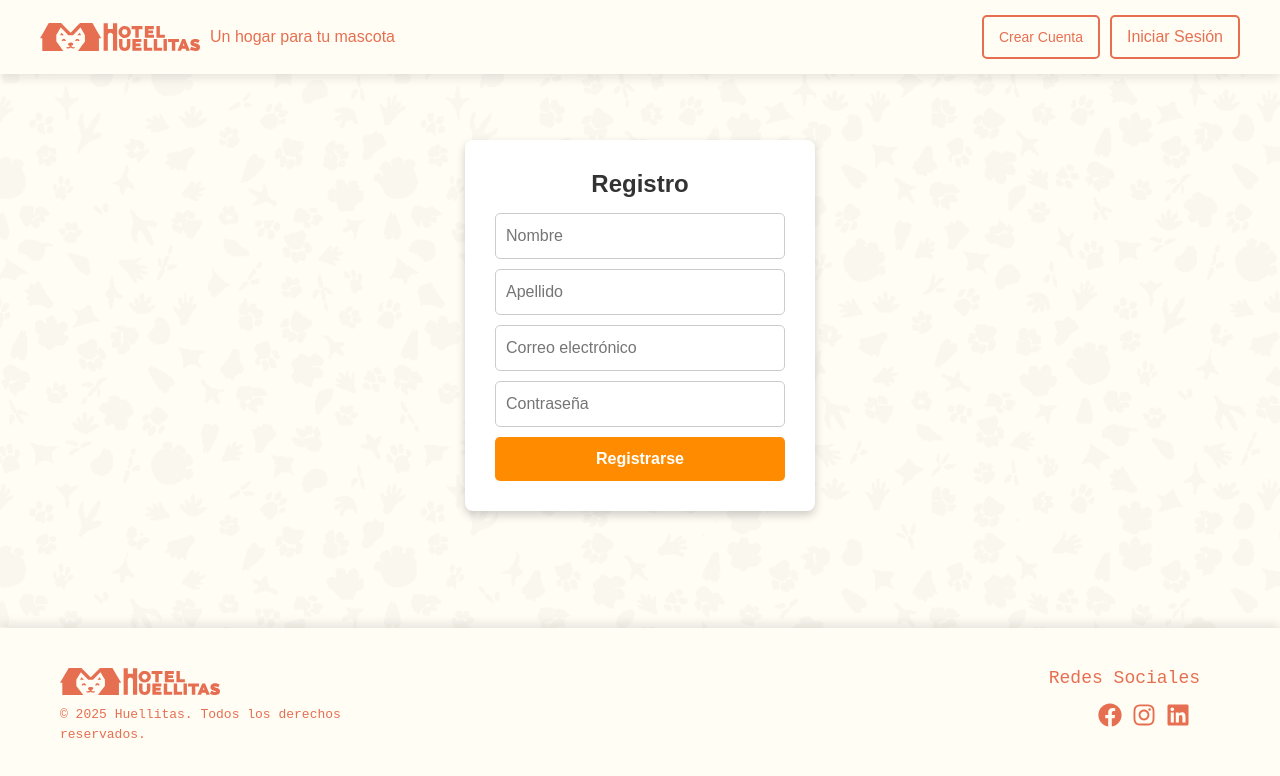
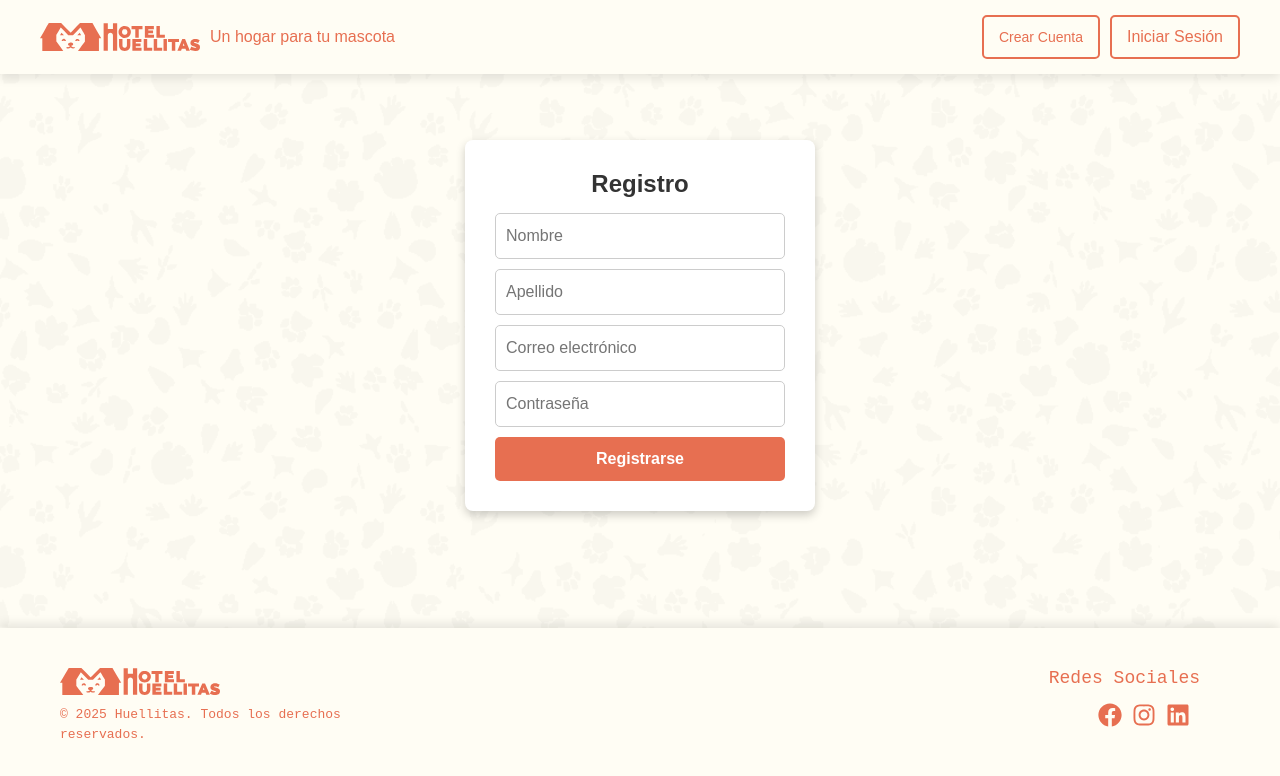
Before and after one commit to grupo-4-proyecto-integrador-dh/grupo-4-proyecto-integrador-dh-Frontend, a React (Vite) app in the folder huellitas/: page /registro in a window 1280 px wide. In both pictures the pointer is over the button "Registrarse". Shown: the top 776 px of the page. Built offline with nearby package versions, Linux system fonts and the light colour scheme; a web font is replaced by a local one.

Commit message:
cambio de color Registro.scss

```diff
--- a/huellitas/src/Styles/Registro.scss
+++ b/huellitas/src/Styles/Registro.scss
@@ -47,7 +47,7 @@
     transition: border-color 0.3s ease-in-out;
 
     &:focus {
-      border-color: orange;
+      border-color: #e76f51;
       outline: none;
     }
   }
@@ -77,14 +77,14 @@
     transition: background-color 0.3s ease-in-out;
 
     &:hover {
-      background-color: darkorange;
+      background-color: #e76f51;
     }
   }
 
 
   .crear-cuenta-button {
 
-    background-color: orange;
+    background-color: #e76f51;
     color: white;
     padding: 10px 15px;
     border: none;
@@ -105,7 +105,7 @@
 
 
     &:hover {
-      background-color: darkorange;
+      background-color: #e76f51;
     }
   }
 
```
